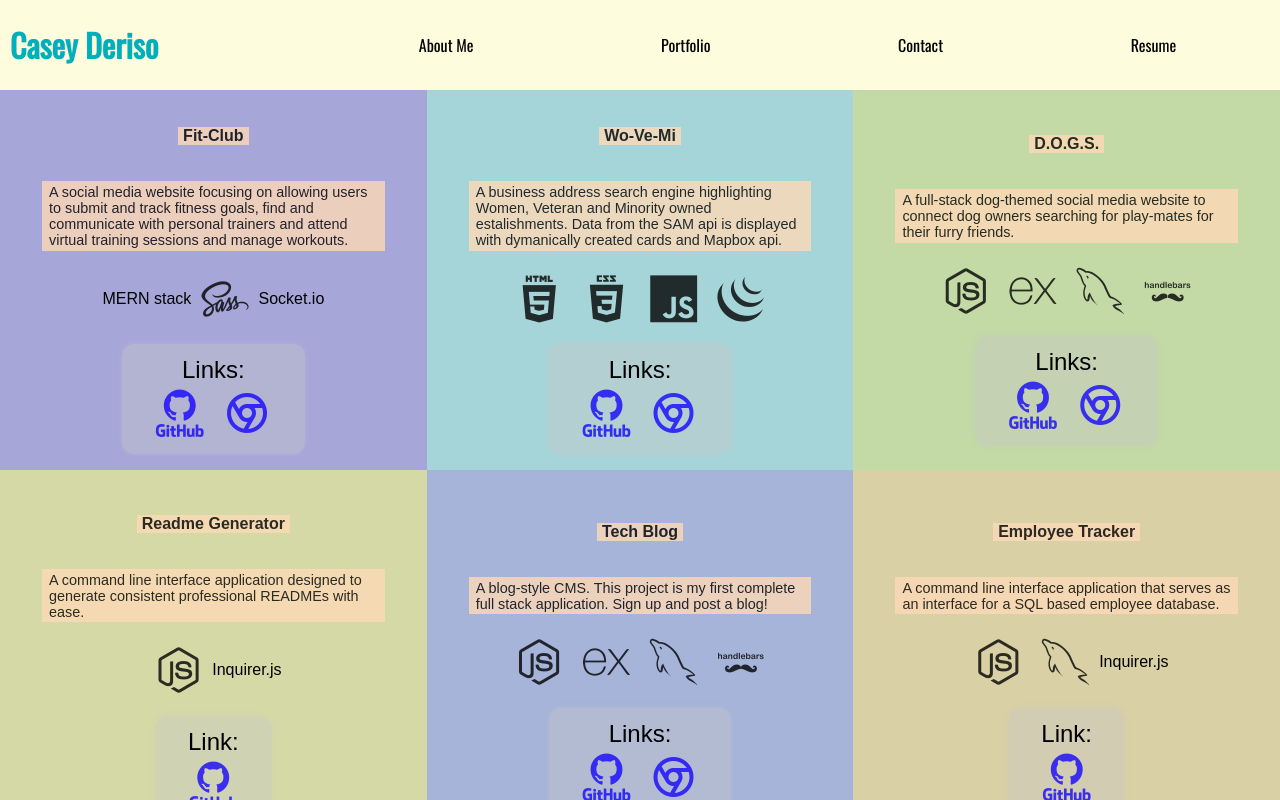
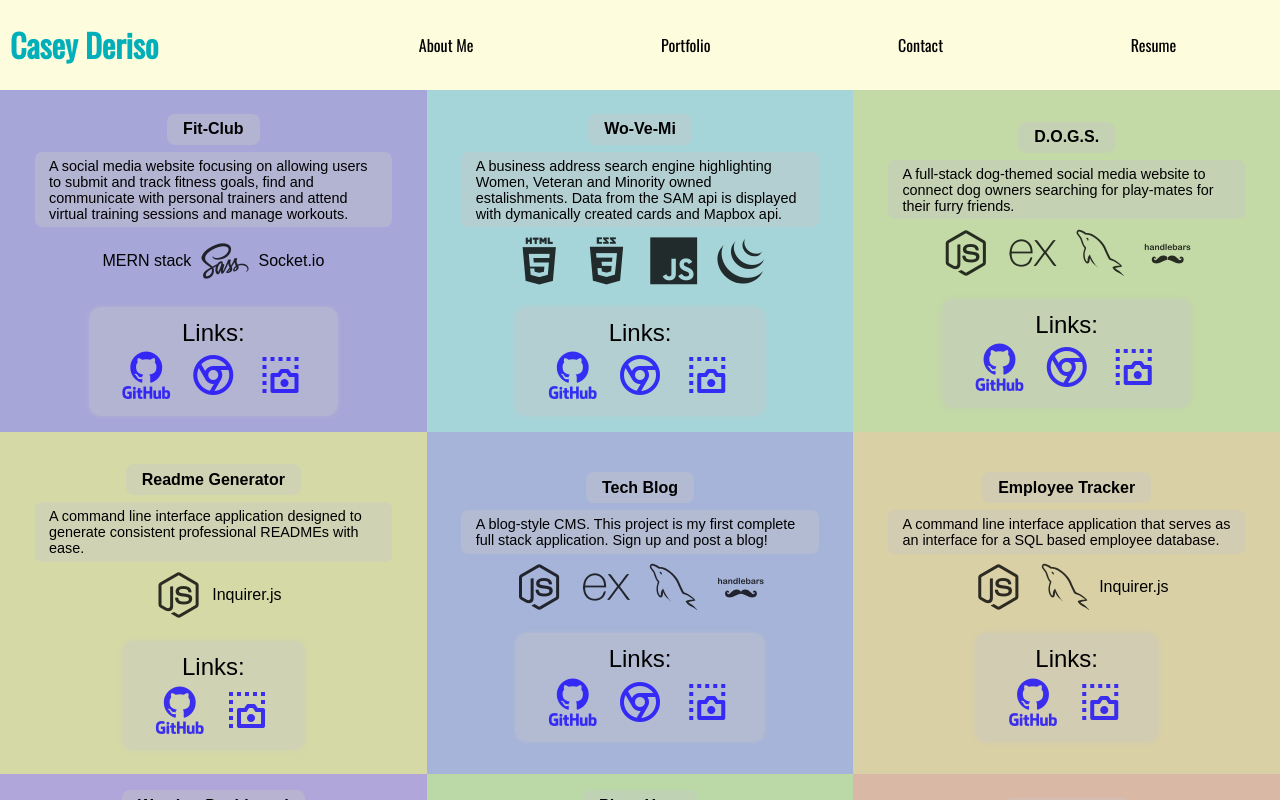
Before and after one commit to CaseyDeriso/react-portfolio, a React (Create React App) app: page / in a window 1280 px wide. Shown: the top 800 px of the page. Built offline with nearby package versions, Linux system fonts and the light colour scheme.

Commit message:
added modal to display screenshots for projects. need to style modal

```diff
--- a/src/App.js
+++ b/src/App.js
@@ -13,7 +13,7 @@ import "./index.css";
 
 const MainElement = styled.main`
   background-color: #fdfcdc;
-  height: 150vh;
+  height: 100%;
   margin: 0;
 `;
 const App = () => {
--- /dev/null
+++ b/src/components/Modal/index.js
@@ -0,0 +1,14 @@
+import React from 'react'
+
+export default function Modal({ onClose, currentPhoto}) {
+
+  return (
+    <div>
+      <div>
+        {/* <h3>{name}</h3> */}
+        <img src={require(`../../assets/photos/${currentPhoto}`).default} alt={currentPhoto}/>
+        <button onClick={onClose}>Close Screenshot</button>
+      </div>
+    </div>
+  )
+}
--- a/src/components/Portfolio/index.js
+++ b/src/components/Portfolio/index.js
@@ -1,8 +1,7 @@
 import React from "react";
 import styled from "styled-components";
 import DeviconList from "../DeviconList";
-import ProjectLinks from "../ProjectLinks"
-
+import ProjectLinks from "../ProjectLinks";
 
 const PortfolioDiv = styled.div`
   display: grid;
@@ -11,10 +10,10 @@ const PortfolioDiv = styled.div`
   @media only screen and (max-width: 1000px) {
     grid-template-columns: repeat(2, 50%);
     grid-template-rows: repeat(5, 25%);
-  };
+  }
   @media only screen and (max-width: 700px) {
     grid-template-columns: 100%;
-    grid-template-rows: repeat(9, 50vh)
+    grid-template-rows: repeat(9, 50vh);
   }
 `;
 
@@ -30,25 +29,26 @@ const Project = styled.div`
 `;
 
 const ProjectHeader = styled.h4`
-  background-color: #fed9b7;
-  opacity: 80%;
+  background-color: rgba(197, 197, 197, 0.4);
+  border-radius: .5em;
   display: flex;
   text-decoration: none;
-  padding: 0 5px;
-
-`
+  padding: .4em 1em;
+  margin: 0.5em 0 0 0;
+`;
 // ${Project}:hover & {
 //   display: inline-block
 // };
 
 const ProjectText = styled.p`
-  background-color: #fed9b7;
-  opacity: 80%;
+  background-color: rgba(197, 197, 197, 0.4);
+  border-radius: .5em;
   display: flex;
-  padding: .2em .5em;
-  font-size: .9em;
+  padding: .4em 1em;
+  margin: 0.5em 0 0 0;
+  font-size: 0.9em;
   width: clamp(34ch, 80%, 75ch);
-`
+`;
 // ${Project}:hover & {
 //   display: inline-block
 // };
@@ -58,20 +58,20 @@ function Portfolio(props) {
   return (
     <PortfolioDiv>
       {projects.map((project, i) => {
-        const { name, description, links, technologies } = project;
+        const { name, description, links, technologies, screenshot } = project;
         return (
           <Project
             key={i}
             style={{
-              backgroundColor: `hsl(${Math.floor(Math.random() * 360)}, 40%, 75%)`
+              backgroundColor: `hsl(${Math.floor(
+                Math.random() * 360
+              )}, 40%, 75%)`,
             }}
           >
             <ProjectHeader>{name}</ProjectHeader>
             <ProjectText>{description}</ProjectText>
-            <DeviconList
-              technologies={technologies}
-            ></DeviconList>
-            <ProjectLinks links={links}/>
+            <DeviconList technologies={technologies}></DeviconList>
+            <ProjectLinks links={links} screenshot={screenshot}/>
           </Project>
         );
       })}
--- a/src/components/ProjectLinks/index.js
+++ b/src/components/ProjectLinks/index.js
@@ -1,5 +1,7 @@
-import React from "react";
+import React, {useState} from "react";
 import styled from "styled-components";
+import projects from "../../projects.json"
+import Modal from "../Modal";
 
 const MenuContainer = styled.div`
   background-color: rgba(197, 197, 197, 0.4);
@@ -24,14 +26,26 @@ const Icon = styled.a`
   padding: 0.1em 0.2em;
 `;
 
-export default function ProjectLinks({ links }) {
+export default function ProjectLinks({ links, screenshot }) {
+  const [isModalOpen, setIsModalOpen] = useState(false);
+
+  const [currentPhoto, setCurrentPhoto] = useState();
+
+
+  function toggleModal(e, screenshot) {
+    e.preventDefault();
+    setCurrentPhoto(screenshot);
+    setIsModalOpen(!isModalOpen);
+  }
+
   return (
     <MenuContainer>
+      {isModalOpen && <Modal currentPhoto={currentPhoto} onClose={toggleModal} />}
       <link
         href="https://cdn.jsdelivr.net/npm/remixicon@2.5.0/fonts/remixicon.css"
         rel="stylesheet"
       />
-      {links[1] ? "Links:" : "Link:"}
+      Links:
       <Menu>
         <Icon
           href={links[0]}
@@ -42,6 +56,9 @@ export default function ProjectLinks({ links }) {
         {links[1] && (
           <Icon href={links[1]} target="_blank" className="ri-chrome-line" />
         )}
+
+        <Icon onClick={(e) => toggleModal(e, screenshot)} className="ri-screenshot-2-line"/>
+
       </Menu>
     </MenuContainer>
   );
```
Lines whose indentation alone changed are shown as unchanged.
